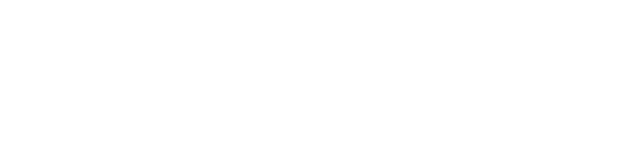
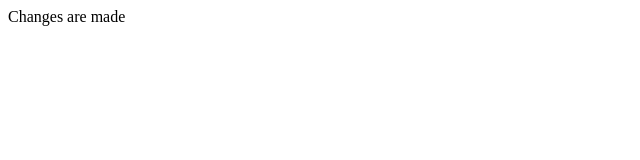
Before and after one commit to leo3651/JS-practice, a plain HTML site: page 00/index/index.html in a window 1280 px wide. Shown: the whole page, without its empty margins (0-640 px from the left). Drawn offline with Linux system fonts and the light colour scheme.

Commit message:
check if changed

```diff
--- a/00/index/index.html
+++ b/00/index/index.html
@@ -6,5 +6,7 @@
     <title>Document</title>
     <script src="./index.js"></script>
   </head>
-  <body></body>
+  <body>
+    Changes are made
+  </body>
 </html>
```
